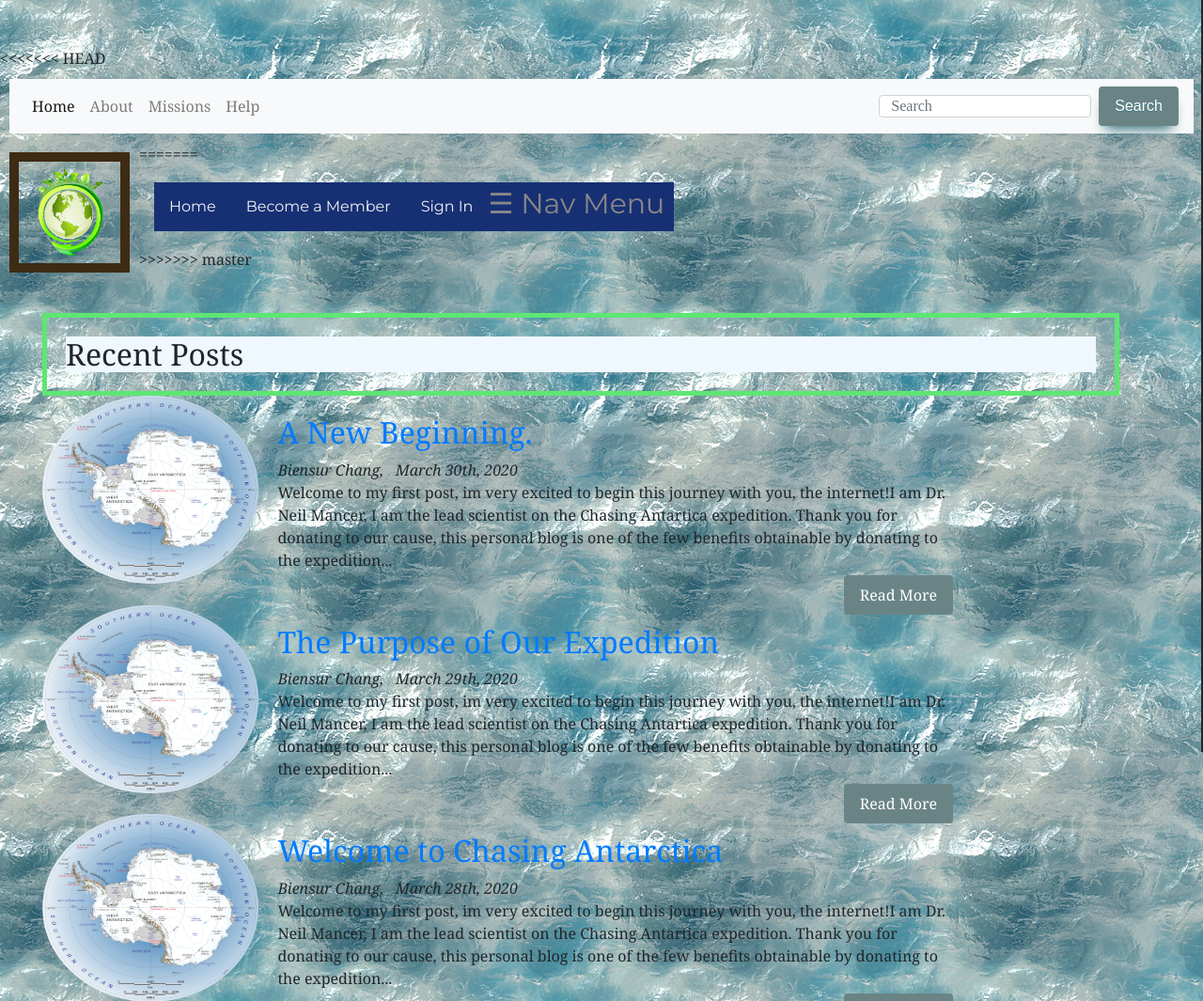
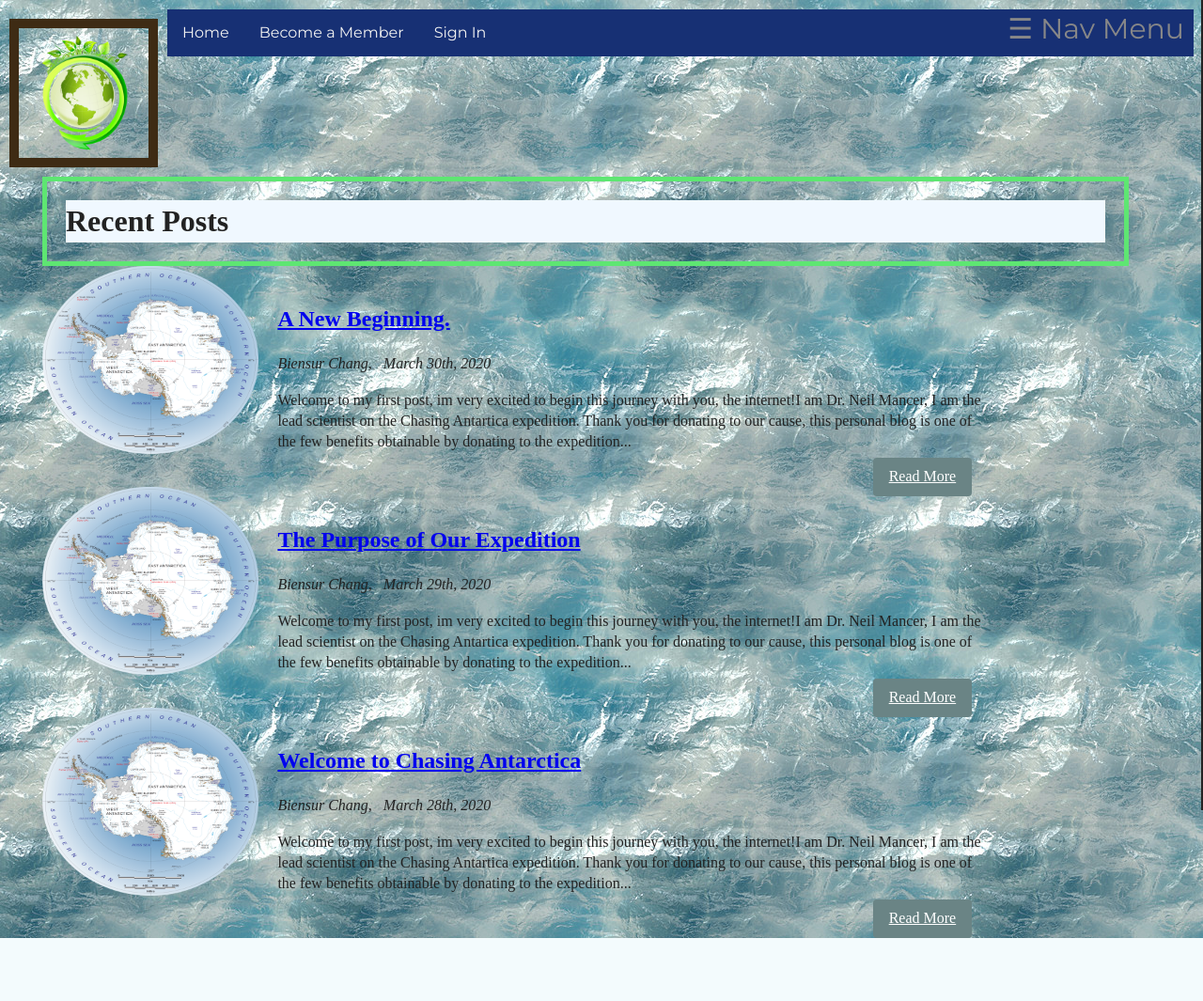
Before and after one commit to calebd-anderson/ics325-project, a PHP site: page /blog.php in a window 1280 px wide. Shown: the top 1065 px of the page at 94% size. After the commit the page ends 998 px from the top, so only its background shows below. Run offline with PHP 8.4, Linux system fonts and the light colour scheme; some libraries are stand-ins or nearby versions.

Commit message:
merged files

```diff
--- a/public_html/header.php
+++ b/public_html/header.php
@@ -1,45 +1,4 @@
 <!DOCTYPE html>
-<<<<<<< HEAD
-<html lang="en" xmlns="http://www.w3.org/1999/xhtml">
-    <head>
-        <meta charset="utf-8">
-        <title>Chasing Antartica</title>
-        <meta name="viewport" content="width=device-width, initial-scale=1, shrink-to-fit=no">
-        <link rel="page icon" href="favicon.ico" />
-        <link rel="stylesheet" href="https://maxcdn.bootstrapcdn.com/bootstrap/4.0.0/css/bootstrap.min.css" integrity="sha384-Gn5384xqQ1aoWXA+058RXPxPg6fy4IWvTNh0E263XmFcJlSAwiGgFAW/dAiS6JXm" crossorigin="anonymous">
-        <link rel="stylesheet" href="style.css">
-    </head>
-    <body>
-        <section>
-            <nav class="navbar navbar-expand-lg navbar-light bg-light">
-                <div class="collapse navbar-collapse" id="navbarSupportedContent">
-                  <ul class="navbar-nav mr-auto">
-                    <li class="nav-item active">
-                      <a class="nav-link" href="home.php">Home <span class="sr-only">(current)</span></a>
-                    </li>
-                    <li class="nav-item">
-                      <a class="nav-link" href="#">About</a>
-                    </li>
-                    <li class="nav-item">
-                      <a class="nav-link" href="#">Missions</a>
-                    </li>
-                    <li class="nav-item">
-                      <a class="nav-link" href="#">Help</a>
-                    </li>
-                  </ul>
-                  <form class="form-inline my-2 my-lg-0">
-                    <input class="form-control mr-sm-2" type="search" placeholder="Search" aria-label="Search">
-                    <button class="btn btn-outline-success my-2 my-sm-0" type="submit">Search</button>
-                  </form>
-                </div>
-              </nav>
-        </section>
-        <script src="https://code.jquery.com/jquery-3.2.1.slim.min.js" integrity="sha384-KJ3o2DKtIkvYIK3UENzmM7KCkRr/rE9/Qpg6aAZGJwFDMVNA/GpGFF93hXpG5KkN" crossorigin="anonymous"></script>
-        <script src="https://cdnjs.cloudflare.com/ajax/libs/popper.js/1.12.9/umd/popper.min.js" integrity="sha384-ApNbgh9B+Y1QKtv3Rn7W3mgPxhU9K/ScQsAP7hUibX39j7fakFPskvXusvfa0b4Q" crossorigin="anonymous"></script>
-        <script src="https://maxcdn.bootstrapcdn.com/bootstrap/4.0.0/js/bootstrap.min.js" integrity="sha384-JZR6Spejh4U02d8jOt6vLEHfe/JQGiRRSQQxSfFWpi1MquVdAyjUar5+76PVCmYl" crossorigin="anonymous"></script>
-    </body>
-</html>
-=======
 <html class="no-js" lang="en" xmlns="http://www.w3.org/1999/xhtml">
 <head>
     <meta charset="utf-8" />
@@ -86,4 +45,3 @@
         <a href="blog.php" class="navicon" id="discourseicon">Discourse</a>
         <a href="my_robThree_2FA.php" id="">2FA Demo</a>
     </div>
->>>>>>> master
```
